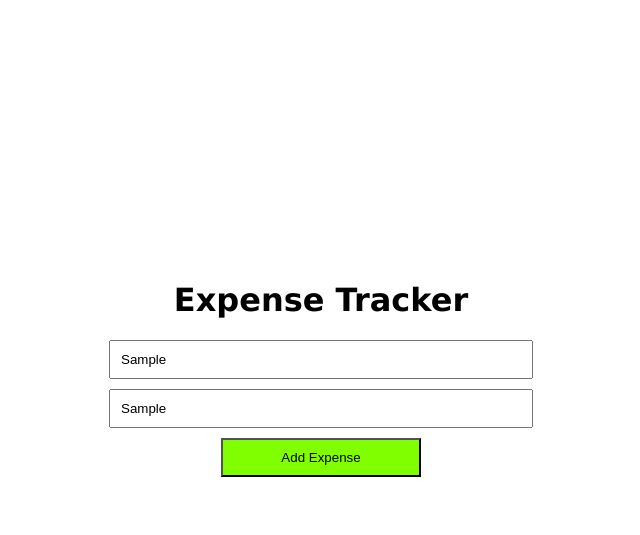
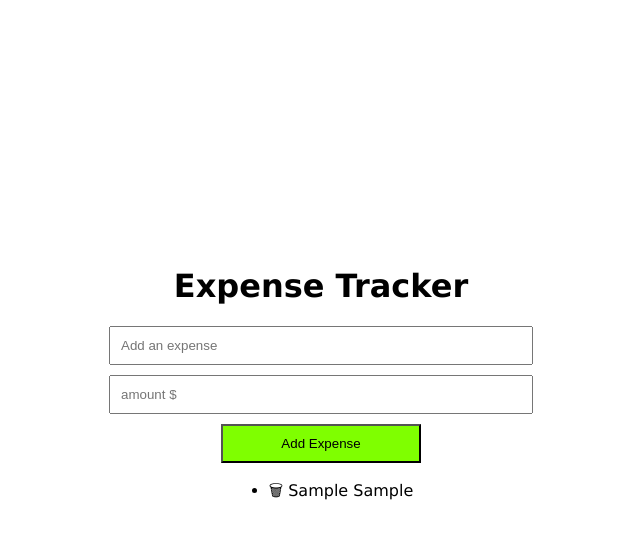
Before and after one commit to Cheaito-Hadi/Expense-Tracker, a plain HTML site: page index.html in a window 1280 px wide. Both pictures are taken after typing "Sample", "Sample" into the empty fields and a click on the button "Add Expense". Shown: the whole page, without its empty margins (319-959 px from the left). Drawn offline with nearby package versions, Linux system fonts and the light colour scheme.

Commit message:
Adding expenses

```diff
--- a/index.html
+++ b/index.html
@@ -4,6 +4,7 @@
 <head>
     <meta charset="UTF-8">
     <meta name="viewport" content="width=device-width, initial-scale=1.0">
+    <script src="https://ajax.googleapis.com/ajax/libs/jquery/3.7.0/jquery.min.js"></script>
     <link rel="stylesheet" href="styles/styles.css">
     <title>Expense Tracker</title>
 </head>
@@ -19,9 +20,9 @@
             <input id="expense-amount" type="text" placeholder="amount $">
             <button id="btn">Add Expense</button>
         </div>
-        <ul>
+        <ul id="expense-list">
         </ul>
-        <p></p>
+        <p ></p>
     </div>
     <script src="/Expense-Tracker/index.js"></script>
 </body>
--- a/index.js
+++ b/index.js
@@ -0,0 +1,45 @@
+const expenseInput = $("#expense-text");
+const amountInput = $("#expense-amount");
+const expenseList = $("#expense-list");
+
+function createExpense(text, amount) {
+    return `<li>
+      <span class="remove">&#128465</span>
+      <span class="text">${text}</span>
+      <span class="text">${amount}</span>
+      <input type="text" style="display: none;"/>
+    </li>
+    `
+  }
+
+  function addExpense() {
+
+    if (expenseInput.val().trim()  === "") return;
+    if (amountInput.val().trim()  === "") return;
+
+
+    const expense = $(createExpense(expenseInput.val(),amountInput.val()))
+
+    expenseList.append(expense)
+    expenseInput.val("")
+    amountInput.val("")
+  }
+
+  $(document).ready(function () {
+    const expenseButton = $("#btn");
+    expenseButton.click(addExpense);
+
+    $("#expense-text").keyup(function (event) {
+      if (event.keyCode === 13) {
+        addExpense()
+      }
+    }
+    )
+    $("#expense-amount").keyup(function (event) {
+      if (event.keyCode === 13) {
+        addExpense()
+      }
+    }
+    )
+
+  })
```
